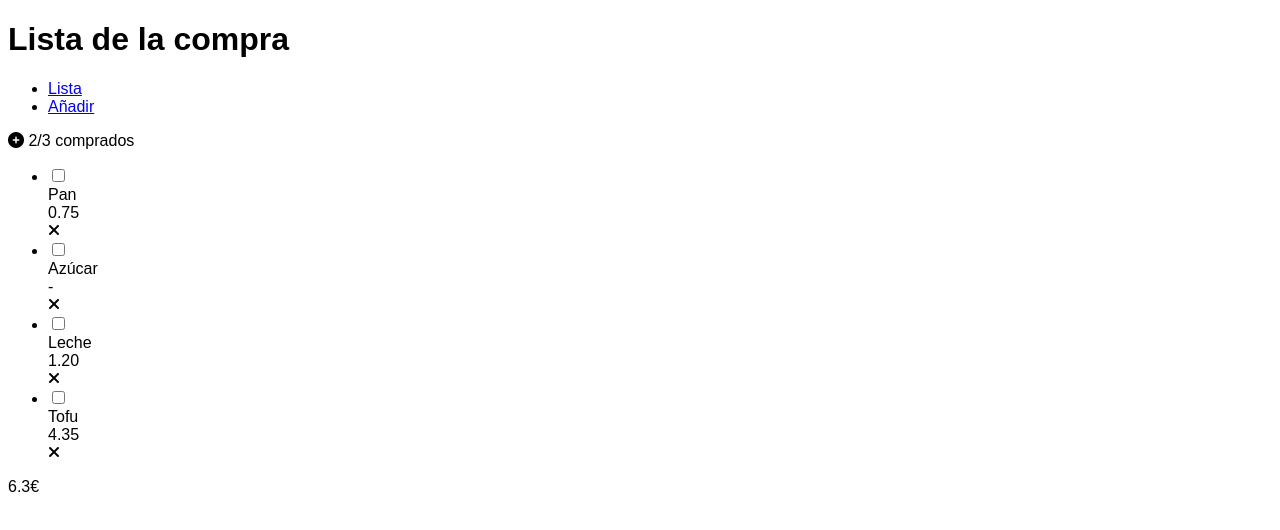
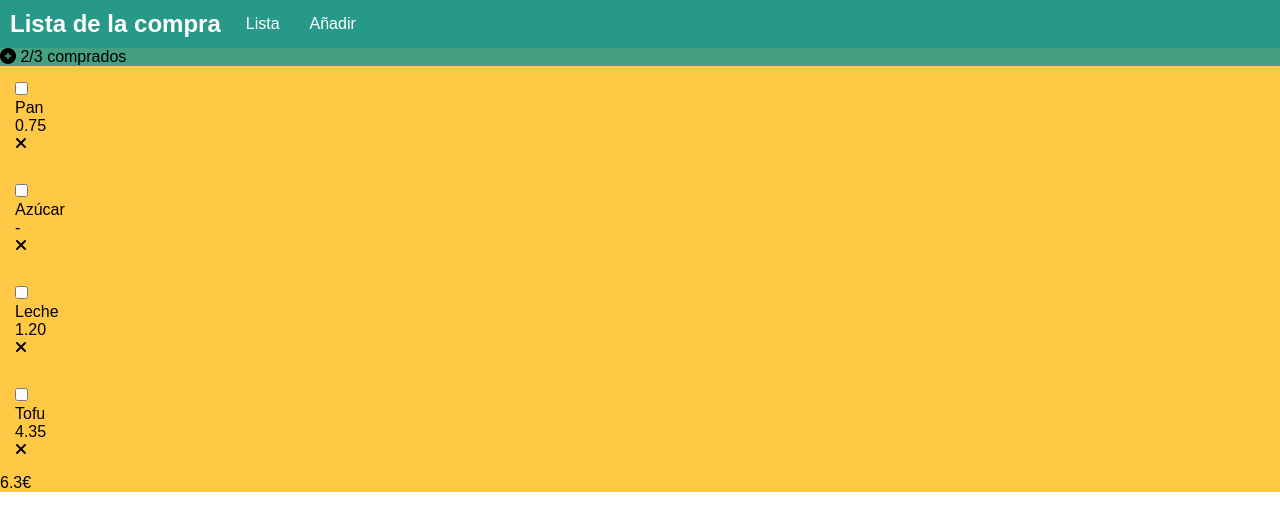
Before and after one commit to lfilella97/202301-w1ch3-lluis-filella, a website built with Parcel: page src/index.html in a window 1280 px wide. Built offline with nearby package versions, Linux system fonts and the light colour scheme.

Commit message:
add style on header, add first section on index.html

```diff
--- a/src/index.html
+++ b/src/index.html
@@ -14,18 +14,18 @@
   <header>
     <h1>Lista de la compra</h1>
     <nav>
-      <ul>
-        <li><a href="index.html">Lista</a></li>
-        <li><a href="form">Añadir</a> </li>
+      <ul class="links">
+        <li><a href="./index.html">Lista</a></li>
+        <li><a href="./form.html">Añadir</a></li>
       </ul>
     </nav>
   </header>
   <main>
-    <section>
+    <section class="add-elements">
       <i class="fa-solid fa-circle-plus"></i>
       <span>2/3 comprados</span>
     </section>
-    <section>
+    <section class="listed-elements-section">
       <ul>
         <li><input type="checkbox">
           <div>Pan</div>
@@ -44,7 +44,6 @@
           <div>4.35</div> <i class="fa-solid fa-xmark"></i>
         </li>
       </ul>
-      <div class="line"></div>
       <span>6.3€</span>
     </section>
   </main>
--- a/src/style.css
+++ b/src/style.css
@@ -1,6 +1,46 @@
 @import url("/node_modules/@fortawesome/fontawesome-free/css/all.min.css");
 
-header,
-main {
+* {
+  margin: 0;
+  list-style-type: none;
+  margin-block-start: 0;
+  margin-block-end: 0;
+  padding-inline-start: 0;
+}
+html {
+  min-height: 100vh;
+  min-width: 100vw;
+  display: flex;
   font-family: Arial, Helvetica, sans-serif;
 }
+
+header {
+  background-color: #279989;
+  display: flex;
+  width: 100vw;
+}
+h1 {
+  color: white;
+  font-size: 1.5rem;
+  margin: 10px;
+}
+nav {
+  flex: 1;
+}
+.links {
+  display: flex;
+}
+li {
+  padding: 15px;
+}
+a:is(:link, :visited, :active) {
+  text-decoration: none;
+  color: #fff;
+}
+.add-elements {
+  background-color: #44a080;
+}
+
+.listed-elements-section {
+  background-color: #ffc845;
+}
```
Also changed, not shown: src/form.html (+9 -3 lines).
